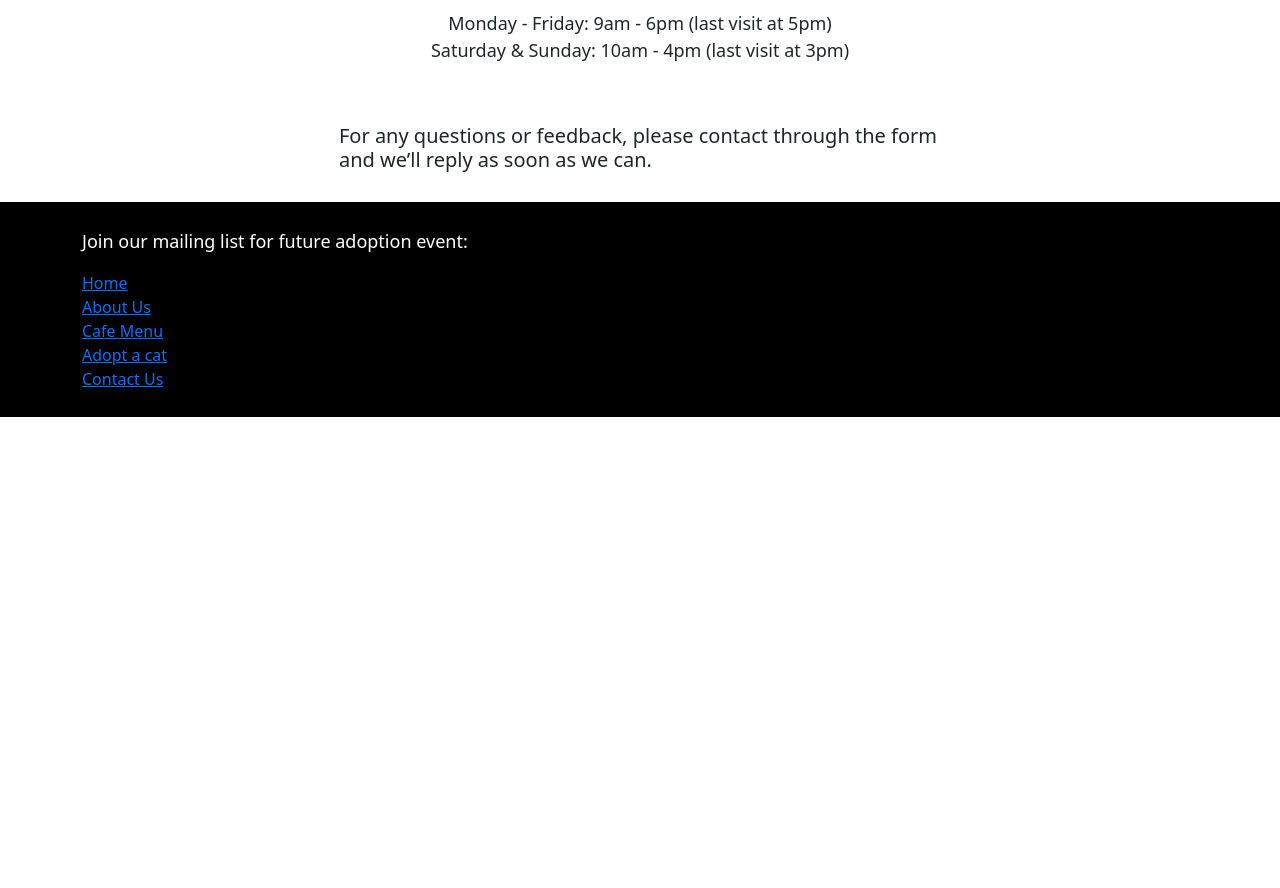
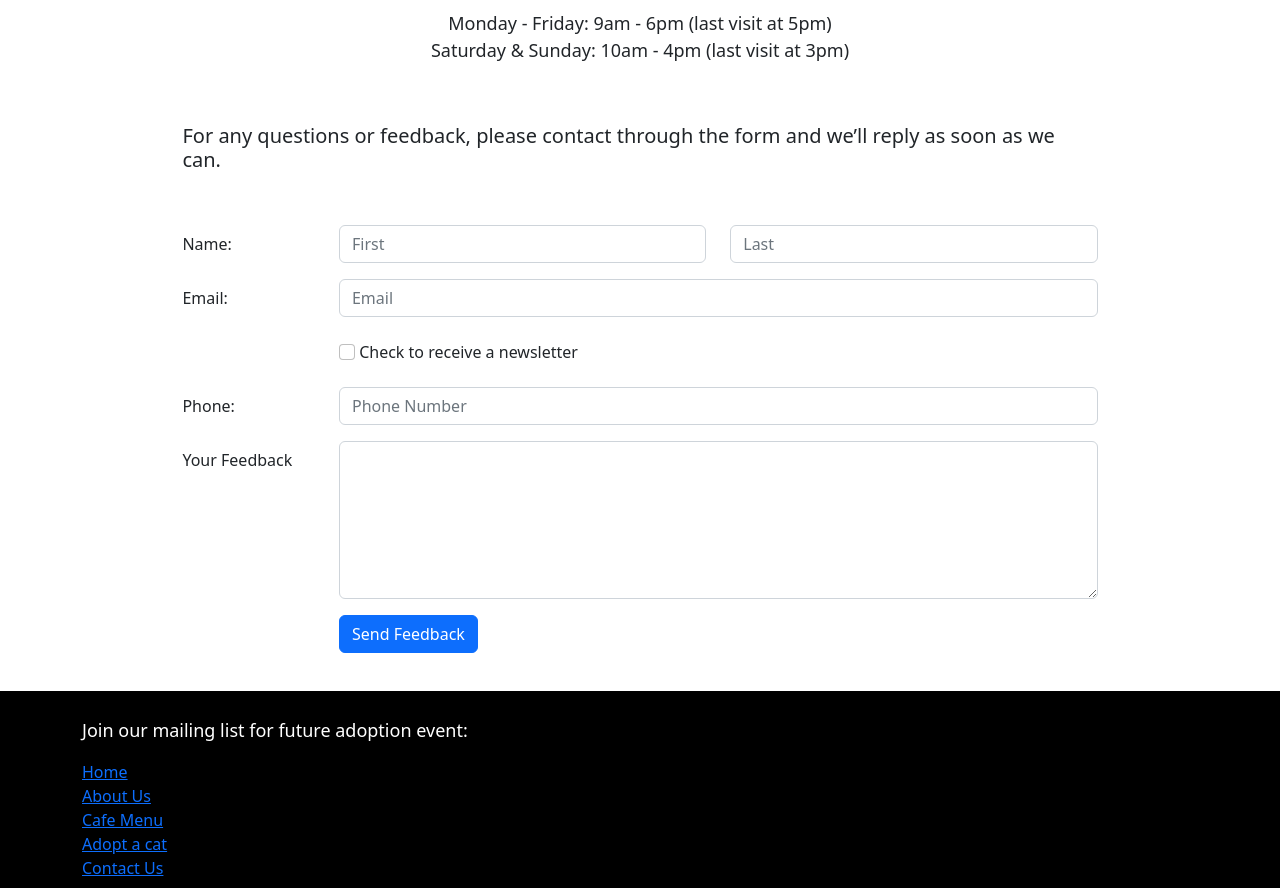
Before and after one commit to mamypoco/catcafe-react-function, a React (Create React App) app: page /contactus in a window 1280 px wide. Shown: the part 460-1348 px from the top of the page. Before the commit the page ends 877 px from the top, so only its background shows below. Built offline with nearby package versions, Linux system fonts and the light colour scheme.

Commit message:
contact form finished

```diff
--- a/src/components/ContactForm.js
+++ b/src/components/ContactForm.js
@@ -0,0 +1,117 @@
+import { Button, Label, Col, FormGroup } from "reactstrap";
+import { Formik, Field, Form, ErrorMessage } from "formik";
+import { validateContactForm } from "../utils/validateContactForm";
+
+const ContactForm = () => {
+   const handleSubmit = (values, { resetForm }) => {
+      console.log("form values:", values);
+      console.log("in JSON format:", JSON.stringify(values));
+      resetForm();
+   };
+   return (
+      <Formik
+         initialValues={{
+            firstName: "",
+            lastName: "",
+            phoneNum: "",
+            email: "",
+            agree: false,
+            contactType: "By phone",
+            feedback: "",
+         }}
+         onSubmit={handleSubmit}
+         validate={validateContactForm}
+      >
+         <Form>
+            <FormGroup row>
+               <Label htmlFor="firstName" md="2">
+                  Name:
+               </Label>
+               <Col md="5">
+                  <Field
+                     name="firstName"
+                     placeholder="First"
+                     className="form-control"
+                  />
+                  <ErrorMessage name="firstName">
+                     {(msg) => <p className="text-danger">{msg}</p>}
+                  </ErrorMessage>
+               </Col>
+               <Col md="5">
+                  <Field
+                     name="lastName"
+                     placeholder="Last"
+                     className="form-control"
+                  />
+                  <ErrorMessage name="lastName">
+                     {(msg) => <p className="text-danger">{msg}</p>}
+                  </ErrorMessage>
+               </Col>
+            </FormGroup>
+            <FormGroup row>
+               <Label htmlFor="email" md="2">
+                  Email:
+               </Label>
+               <Col md="10">
+                  <Field
+                     name="email"
+                     placeholder="Email"
+                     type="email"
+                     className="form-control"
+                  />
+                  <ErrorMessage name="email">
+                     {(msg) => <p className="text-danger">{msg}</p>}
+                  </ErrorMessage>
+               </Col>
+            </FormGroup>
+            <FormGroup row>
+               <Label check md={{ size: 10, offset: 2 }}>
+                  <Field
+                     name="newsletter"
+                     type="checkbox"
+                     className="form-check-input"
+                  />{" "}
+                  Check to receive a newsletter
+               </Label>
+            </FormGroup>
+            <FormGroup row>
+               <Label htmlFor="phone" md="2">
+                  Phone:
+               </Label>
+               <Col md="10">
+                  <Field
+                     name="phone"
+                     placeholder="Phone Number"
+                     className="form-control"
+                  />
+                  <ErrorMessage name="phone">
+                     {(msg) => <p className="text-danger">{msg}</p>}
+                  </ErrorMessage>
+               </Col>
+            </FormGroup>
+            <FormGroup row>
+               <Label htmlFor="feedback" md="2">
+                  Your Feedback
+               </Label>
+               <Col md="10">
+                  <Field
+                     name="feedback"
+                     as="textarea"
+                     rows="6"
+                     className="form-control"
+                  />
+               </Col>
+            </FormGroup>
+            <FormGroup row>
+               <Col md={{ size: 10, offset: 2 }}>
+                  <Button type="submit" color="primary">
+                     Send Feedback
+                  </Button>
+               </Col>
+            </FormGroup>
+         </Form>
+      </Formik>
+   );
+};
+
+export default ContactForm;
--- a/src/pages/Contact.js
+++ b/src/pages/Contact.js
@@ -1,4 +1,5 @@
-import { Label, Container, Col, Row, Form, Button } from "reactstrap";
+import { Container, Col, Row } from "reactstrap";
+import ContactForm from "../components/ContactForm";
 
 const Contact = () => {
    return (
@@ -23,13 +24,16 @@ const Contact = () => {
             </Col>
          </Row>
          <Row className="row-content">
-            <Col className="mx-auto" md="8">
+            <Col className="mx-auto" md="12">
                <h5>
                   For any questions or feedback, please contact through the form
                   and we’ll reply as soon as we can.
                </h5>
             </Col>
          </Row>
+         <Row className="row-content">
+            <ContactForm />
+         </Row>
       </Container>
    );
 };
--- /dev/null
+++ b/src/utils/validateContactForm.js
@@ -0,0 +1,31 @@
+export const validateContactForm = (values) => {
+   const errors = {};
+
+   if (!values.firstName) {
+      errors.firstName = "Required";
+   } else if (values.firstName.length < 2) {
+      errors.firstName = "Must be at least 2 characters.";
+   } else if (values.firstName.length > 15) {
+      errors.firstName = "Must be 15 character or less.";
+   }
+
+   if (!values.lastName) {
+      errors.lastName = "Required";
+   } else if (values.lastName.length < 2) {
+      errors.lastName = "Must be at least 2 characters.";
+   } else if (values.lastName.length > 15) {
+      errors.lastName = "Must be 15 characters or less";
+   }
+
+   const reg = /^[0-9]*$/;
+   if (!reg.test(values.phone)) {
+      errors.phone = "The phone number should contain only numbers.";
+   } else if (values.phone.length < 10) {
+      errors.phone = "Please enter area codes so they are at least 10 digits";
+   }
+
+   if (!values.email.includes("@")) {
+      errors.email = "email should contain a @.";
+   }
+   return errors;
+};
```
